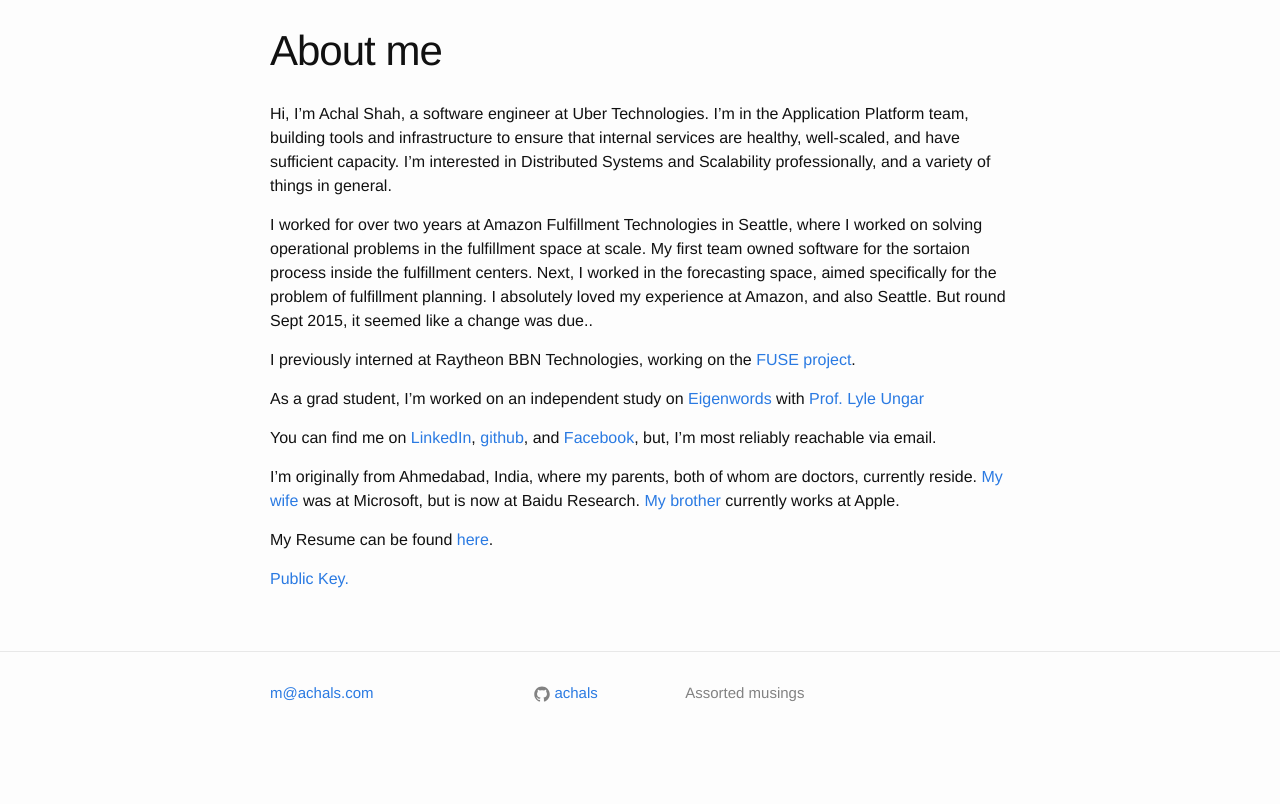
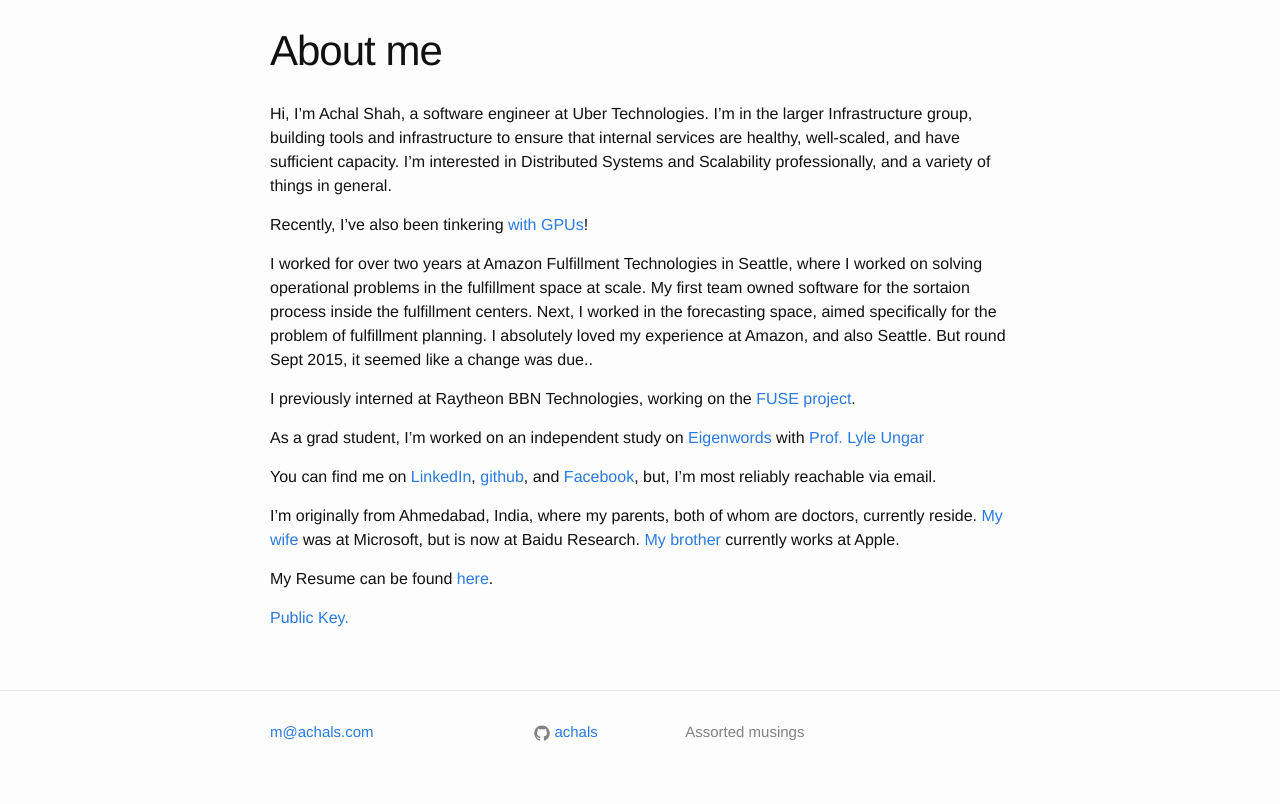
Before and after one commit to achals/achals.github.io, a Jekyll site: the page built from about.md, in a window 1280 px wide. Shown: the part 100-904 px from the top of the page. Built offline with Jekyll 4.4.1, drawn with Linux system fonts in a browser that asks for light colours.

Commit message:
Update what I'm actually up to

```diff
--- a/about.md
+++ b/about.md
@@ -4,7 +4,9 @@
 permalink: /about/
 ---
 
-Hi, I'm Achal Shah, a software engineer at Uber Technologies. I'm in the Application Platform team, building tools and infrastructure to ensure that internal services are healthy, well-scaled, and have sufficient capacity. I'm interested in Distributed Systems and Scalability professionally, and a variety of things in general.
+Hi, I'm Achal Shah, a software engineer at Uber Technologies. I'm in the larger Infrastructure group, building tools and infrastructure to ensure that internal services are healthy, well-scaled, and have sufficient capacity. I'm interested in Distributed Systems and Scalability professionally, and a variety of things in general.
+
+Recently, I've also been tinkering [with GPUs](https://github.com/achals/cs344)!
 
 I worked for over two years at Amazon Fulfillment Technologies in Seattle, where I worked on solving operational problems in the fulfillment space at scale. My first team owned software for the sortaion process inside the fulfillment centers. Next, I worked in the forecasting space, aimed specifically for the problem of fulfillment planning. I absolutely loved my experience at Amazon, and also Seattle. But round Sept 2015, it seemed like a change was due..
 
```
